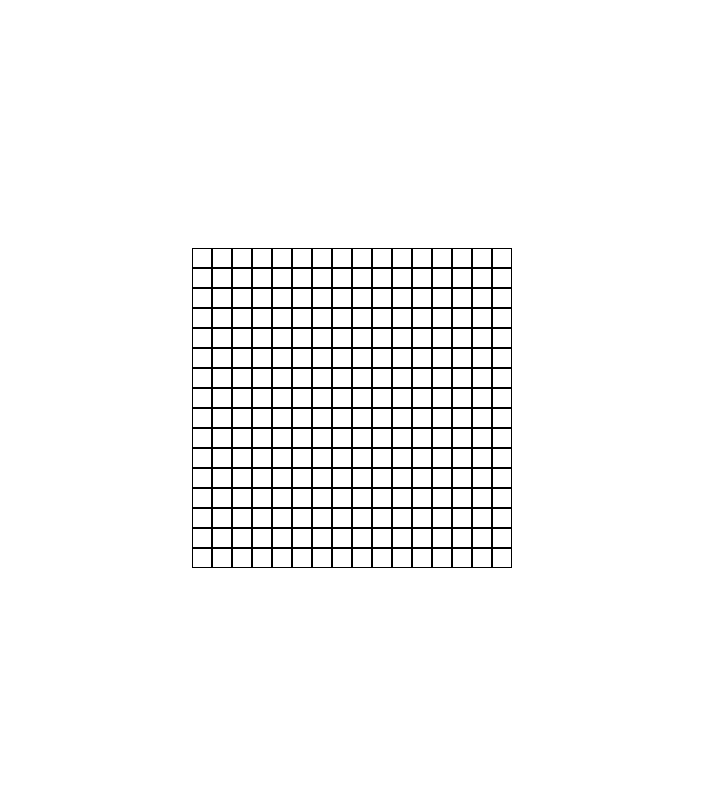
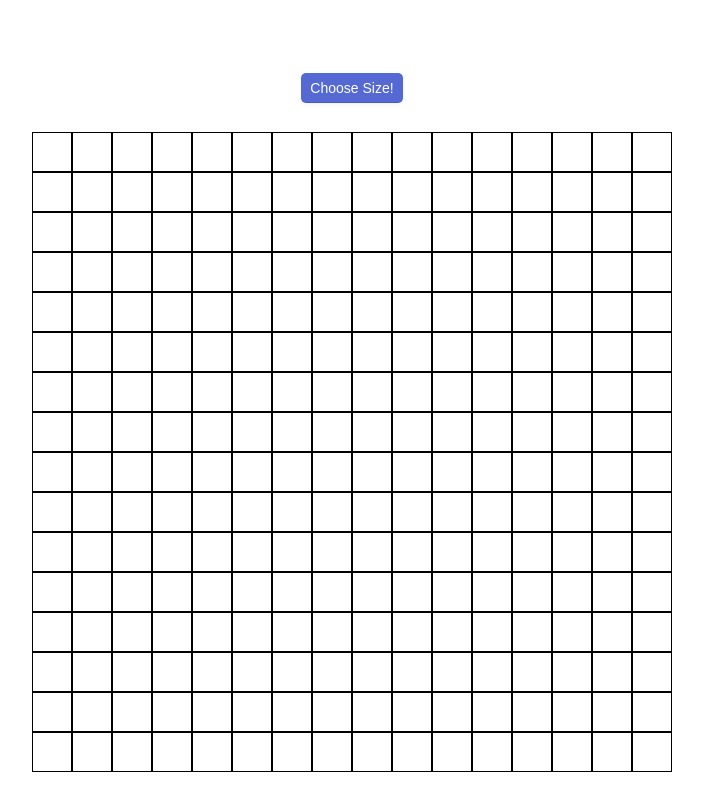
Before and after one commit to AliHassanL12/Etch-a-Sketch, a plain HTML site: page index.html in a window 1280 px wide. Shown: the whole page, without its empty margins (288-991 px from the left). Drawn offline with Linux system fonts and the light colour scheme.

Commit message:
Complete project

```diff
--- a/javascript.js
+++ b/javascript.js
@@ -7,21 +7,52 @@ const container = document.querySelector('.container');
 
 function createGrid(val){
 
-    for (i=0; i<16; i++){
+    newSize = 640 / val;
+
+    for (i=0; i<val; i++){
         const row = document.createElement('div');
         container.appendChild(row);
 
-        for(j=0; j<16; j++){
+        for(j=0; j<val; j++){
             const column = document.createElement('div');
             column.classList.add('column');
+            column.style.height = newSize + "px";
+            column.style.width = newSize + "px";
             row.appendChild(column);
         }
     }
-
-    val = val
 }
 
 createGrid(16);
+
+//creating button
+
+const button = document.createElement('button');
+button.textContent = 'Choose Size!';
+button.classList.add('btn');
+document.body.insertBefore(button, container);
+
+
+//Event method for button
+
+button.addEventListener('click', () => {
+    const userInput = prompt('How many squares per size would you like?');
+    if (userInput <= 100) {
+        container.innerHTML = ' ';
+        createGrid(userInput);
+        const cellList = document.querySelectorAll('.column');
+
+        cellList.forEach(column => {
+        column.addEventListener('mouseover', () => {
+            column.classList.add('hovered');
+    })
+})
+    }
+
+    else{
+        console.log("Nay, sorry! Either too many or invalid input");
+    }
+})
 
 const cellList = document.querySelectorAll('.column');
 
--- a/style.css
+++ b/style.css
@@ -3,12 +3,13 @@
     display: flex;
     justify-content: center;
     align-items: center;
-    height: 320px;
-    width: 320px;
+    height: 640px;
+    width: 640px;
 }
 
 body {
     display: flex;
+    flex-direction: column;
     align-items: center;
     justify-content: center;
     height: 100vh;
@@ -17,10 +18,28 @@ body {
 .column {
     box-sizing: border-box;
     border: solid black 1px;
-    height: 20px;
-    width: 20px;
+    height: 40px;
+    width: 40px;
 }
 
 .hovered{
     background-color: aqua;
 }
+
+.btn{
+    border: 0;
+    outline: 0;
+    margin: 30px;
+    cursor: pointer;
+    color: white;
+    background-color: rgb(84, 105, 212);
+    box-shadow: rgb(0 0 0 / 0%) 0px 0px 0px 0px, rgb(0 0 0 / 0%) 0px 0px 0px 0px, rgb(0 0 0 / 12%) 0px 1px 1px 0px, rgb(84 105 212) 0px 0px 0px 1px, rgb(0 0 0 / 0%) 0px 0px 0px 0px, rgb(0 0 0 / 0%) 0px 0px 0px 0px, rgb(60 66 87 / 8%) 0px 2px 5px 0px;
+    border-radius: 4px;
+    font-size: 14px;
+    font-weight: 500;
+    padding: 4px 8px;
+    display: inline-block;
+    min-height: 28px;
+    transition: background-color .24s,box-shadow .24s;
+
+}
```
